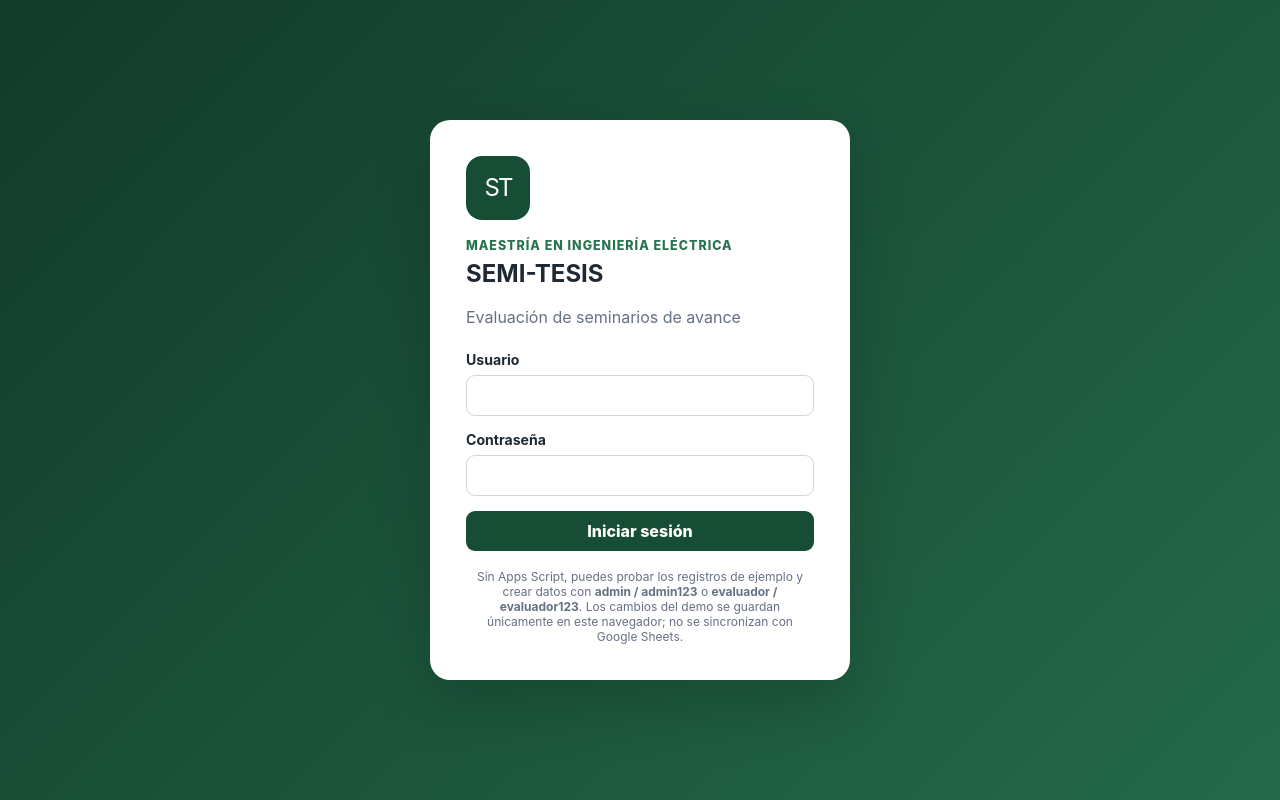
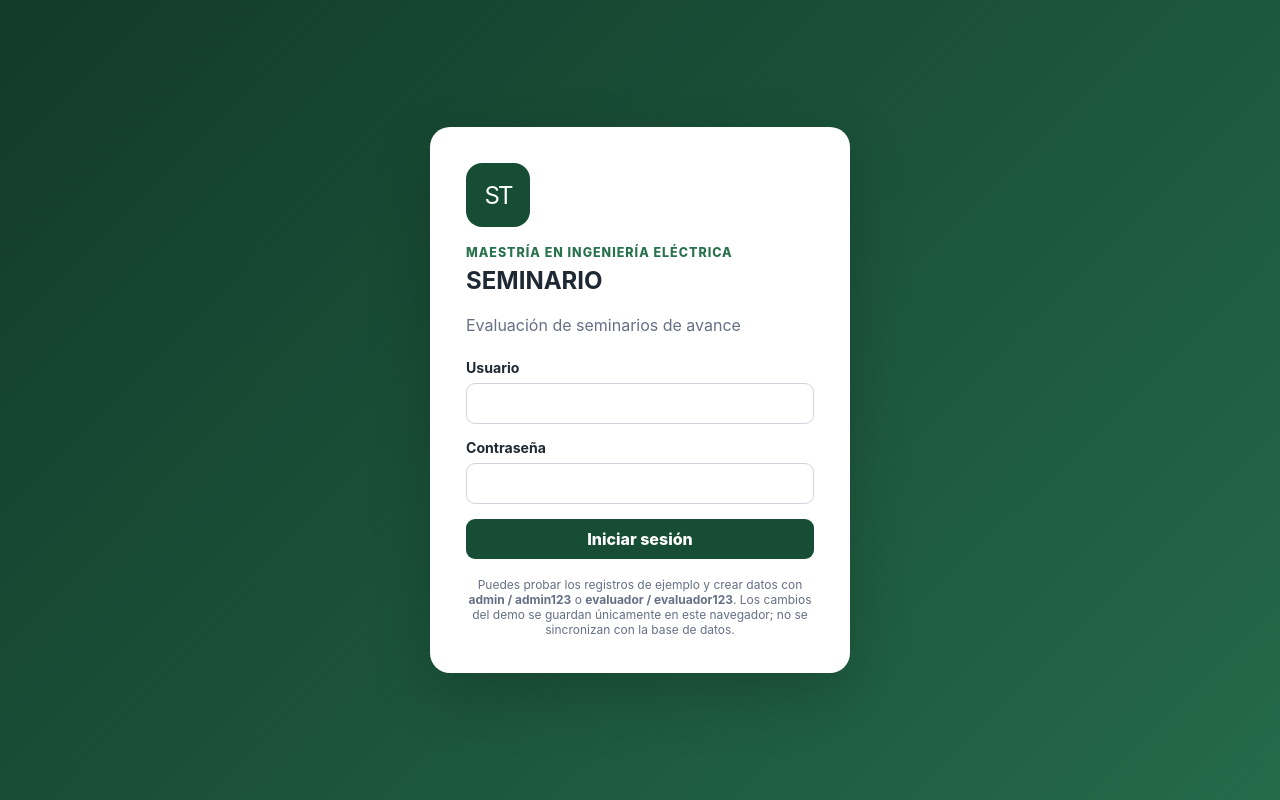
Before and after one commit to pie-fime/pie-seminarios, a plain HTML site: page index.html in a window 1280 px wide. Drawn offline with Linux system fonts and the light colour scheme.

Commit message:
Cambiar texto SEMI-TESIS a SEMINARIO

```diff
--- a/index.html
+++ b/index.html
@@ -4,7 +4,7 @@
   <meta charset="utf-8">
   <meta name="viewport" content="width=device-width, initial-scale=1">
   <meta name="theme-color" content="#174d35">
-  <title>SEMI-TESIS | Evaluación de seminarios</title>
+  <title>SEMINARIO | Evaluación de seminarios</title>
   <link rel="stylesheet" href="css/styles.css">
 </head>
 <body>
@@ -13,7 +13,7 @@
       <div class="brand-mark">ST</div>
       <div>
         <p class="eyebrow">Maestría en Ingeniería Eléctrica</p>
-        <h1>SEMI-TESIS</h1>
+        <h1>SEMINARIO</h1>
         <p class="muted">Evaluación de seminarios de avance</p>
       </div>
       <form id="loginForm" class="login-form">
@@ -26,16 +26,16 @@
         <div id="loginError" class="alert hidden" role="alert"></div>
         <button class="button primary" type="submit">Iniciar sesión</button>
       </form>
-      <p class="demo-note">Sin Apps Script, puedes probar los registros de ejemplo y crear datos con
+      <p class="demo-note">Puedes probar los registros de ejemplo y crear datos con
         <strong>admin / admin123</strong> o <strong>evaluador / evaluador123</strong>.
-        Los cambios del demo se guardan únicamente en este navegador; no se sincronizan con Google Sheets.
+        Los cambios del demo se guardan únicamente en este navegador; no se sincronizan con la base de datos.
       </p>
     </section>
   </div>
 
   <div id="appView" class="app-shell hidden">
     <aside class="sidebar" id="sidebar">
-      <div class="sidebar-brand"><span class="brand-mark small">ST</span><strong>SEMI-TESIS</strong><button type="button" id="closeMenuButton" class="icon-button" aria-label="Cerrar menú">×</button></div>
+      <div class="sidebar-brand"><span class="brand-mark small">ST</span><strong>SEMINARIO</strong><button type="button" id="closeMenuButton" class="icon-button" aria-label="Cerrar menú">×</button></div>
       <nav id="mainNav" class="main-nav" aria-label="Menú principal"></nav>
       <div class="sidebar-footer">
         <span id="userName"></span>
```
